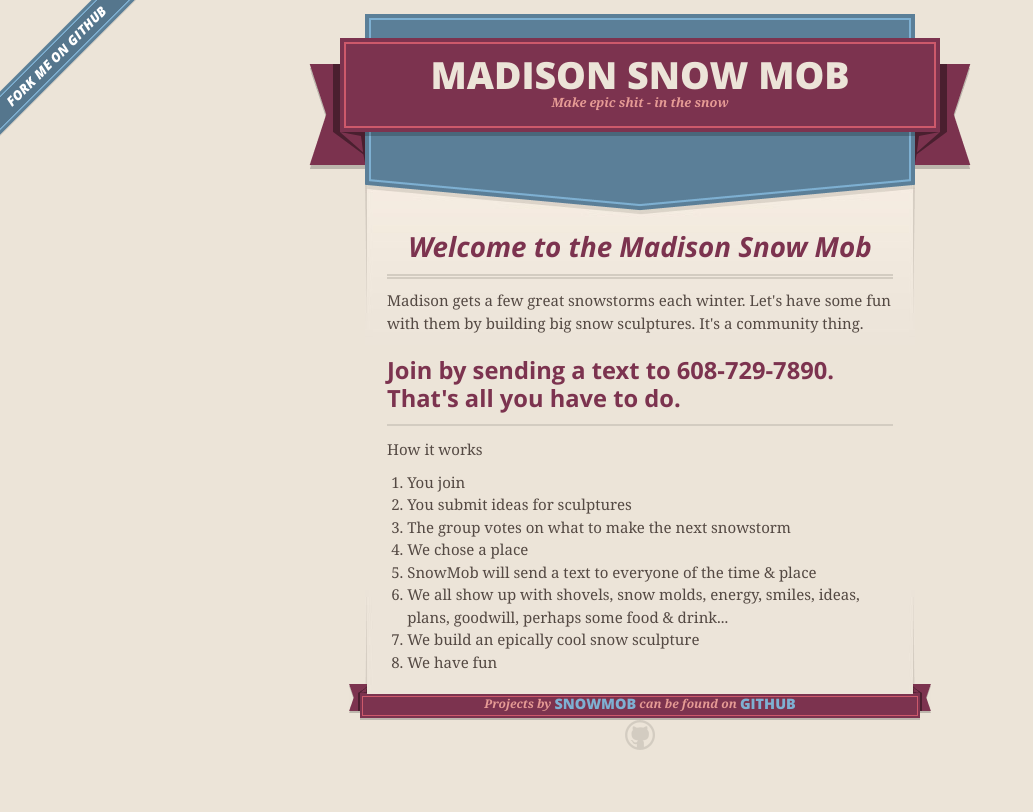
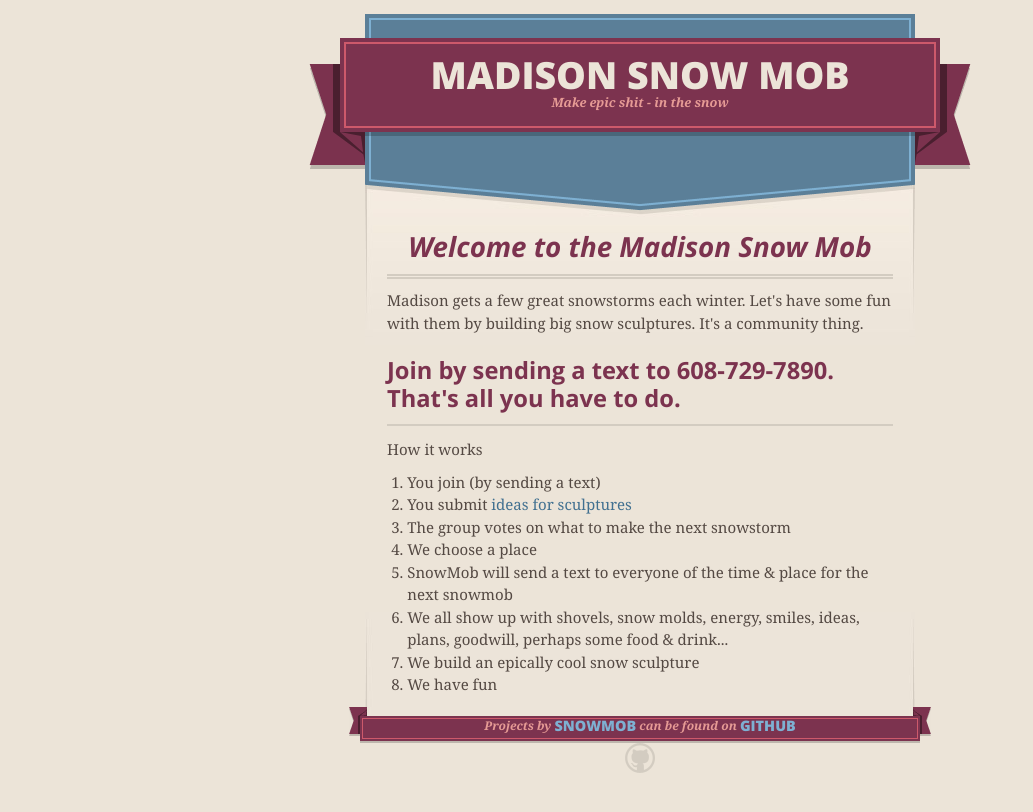
Before and after one commit to SnowMob/snowmob.github.io, a plain HTML site: page index.html in a window 1280 px wide. Shown: the whole page, without its empty margins (0-1033 px from the left). Drawn offline with nearby package versions, Linux system fonts and the light colour scheme.

Commit message:
link to goog moderator

```diff
--- a/index.html
+++ b/index.html
@@ -17,11 +17,10 @@
         $('#main_content').headsmart()
       })
     </script>
-    <title>Madison Snow Mob by SnowMob</title>
+    <title>Madison Snow Mob</title>
   </head>
 
   <body>
-    <a id="forkme_banner" href="https://github.com/SnowMob">View on GitHub</a>
     <div class="shell">
 
       <header>
@@ -55,11 +54,11 @@ Join by sending a text to 608-729-7890.  That's all you have to do.</h2>
 
 How it works
 <ol>
-  <li>You join</li>
-  <li>You submit ideas for sculptures</li>
+  <li>You join (by sending a text)</li>
+  <li>You submit <a href="https://www.google.com/moderator/#16/e=20fb4f">ideas for sculptures</a></li>
   <li>The group votes on what to make the next snowstorm</li>
-  <li>We chose a place</li>
-  <li>SnowMob will send a text to everyone of the time & place</li>
+  <li>We choose a place</li>
+  <li>SnowMob will send a text to everyone of the time & place for the next snowmob</li>
   <li>We all show up with shovels, snow molds, energy, smiles, ideas, plans, goodwill, perhaps some food & drink...</li>
   <li>We build an epically cool snow sculpture</li>
   <li>We have fun</li>
```
